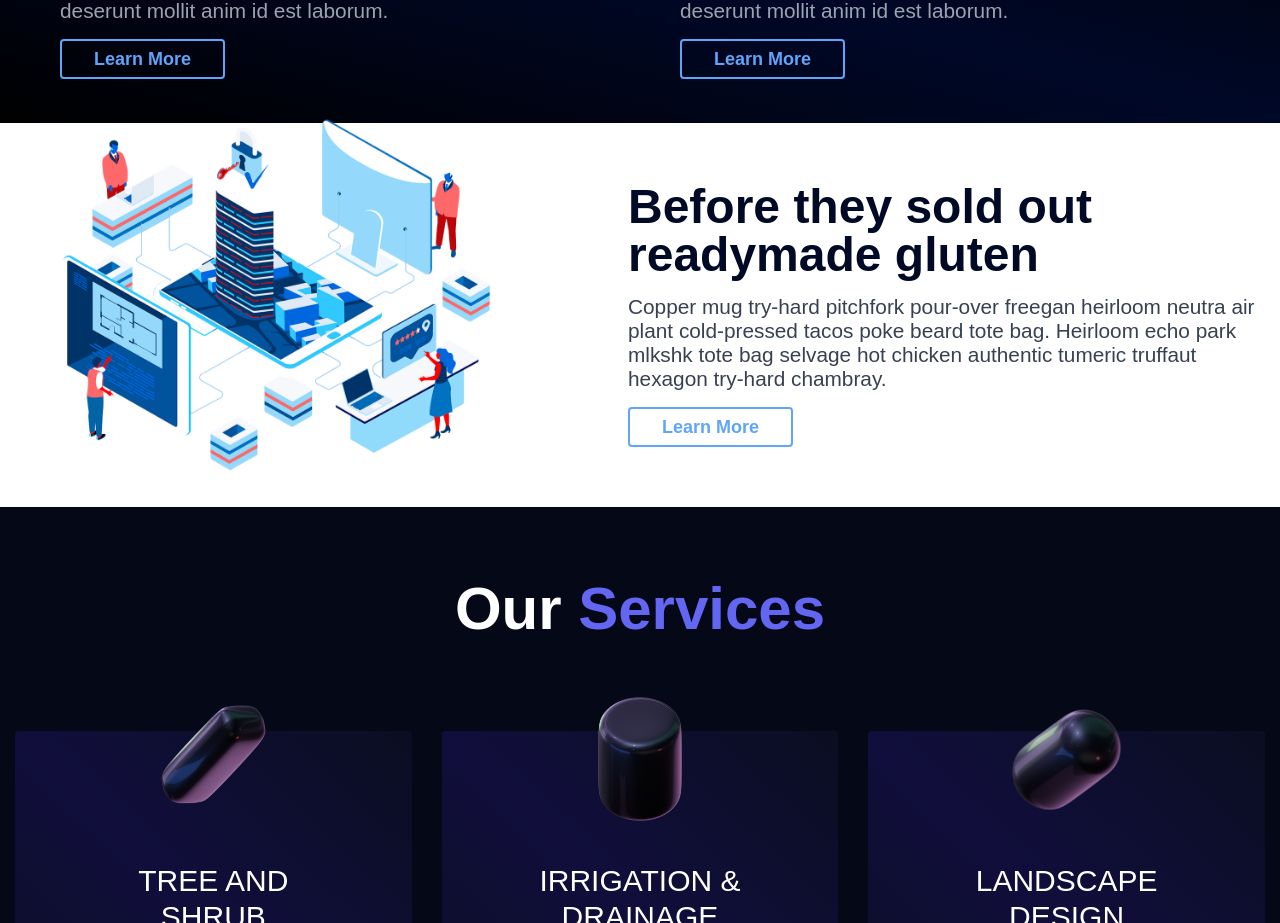
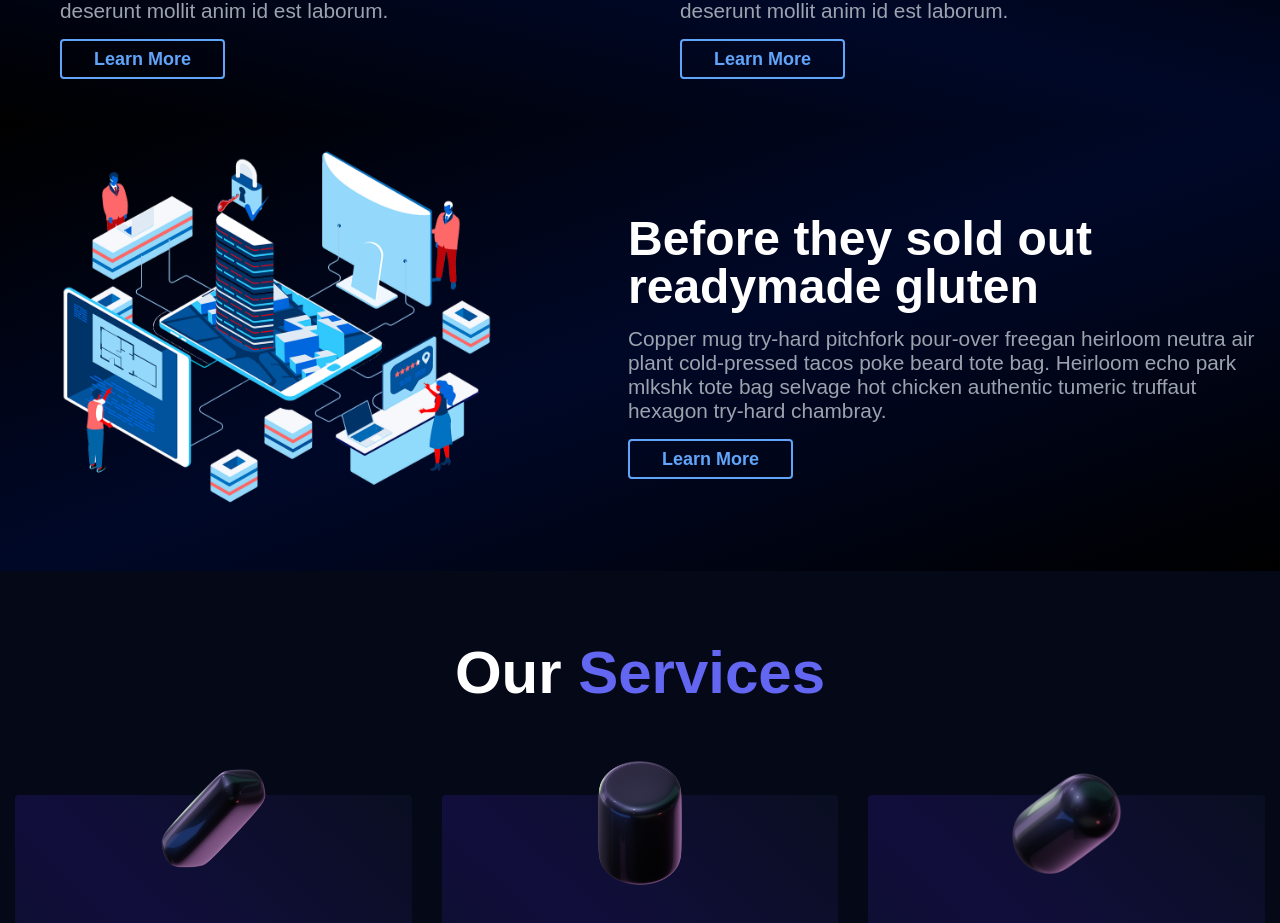
Before and after one commit to Arbab02/techStone, a React (Vite) app: page / in a window 1280 px wide. Shown: the part 806-1729 px from the top of the page. Built offline with nearby package versions, Linux system fonts and the light colour scheme; a web font is replaced by a local one.

Commit message:
Update WhyUs.jsx

```diff
--- a/src/components/WhyUs.jsx
+++ b/src/components/WhyUs.jsx
@@ -2,8 +2,8 @@ import React from 'react';
 import WhyUsImg from '../assets/why-us.png';
 const WhyUs = () => {
   return (
-    <section className=" bg-white text-[#000925] body-font">
-      <div className="container mx-auto flex  px-5  md:flex-row flex-col items-center">
+    <section className=" bg-gradient-to-tl from-[#000000] via-[#000828] to-[#000000] text-[white] body-font">
+      <div className="container mx-auto flex  px-5 py-8  md:flex-row flex-col items-center">
         <div className="lg:max-w-lg lg:w-full md:w-1/2 w-5/6 md:mb-0 mb-10 ">
           <img
             className="object-cover object-center rounded spinner"
@@ -19,7 +19,7 @@ const WhyUs = () => {
             <br className="hidden lg:inline-block" />
             readymade gluten
           </h1>
-          <p className="mb-4 text-left leading-[1.5rem] text-gray-700 text-[1.3rem] ">
+          <p className="mb-4 text-left leading-[1.5rem] text-gray-400 text-[1.3rem] ">
             Copper mug try-hard pitchfork pour-over freegan heirloom neutra air
             plant cold-pressed tacos poke beard tote bag. Heirloom echo park
             mlkshk tote bag selvage hot chicken authentic tumeric truffaut
```
